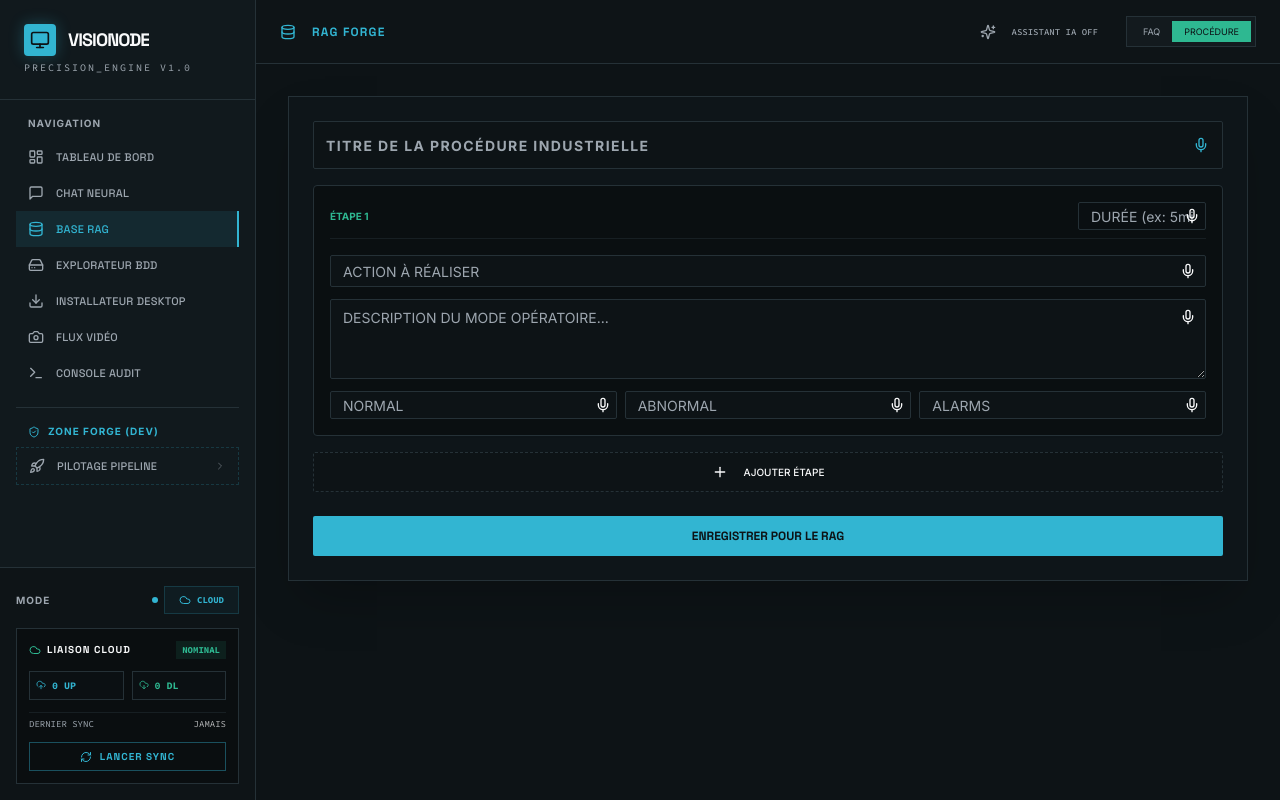
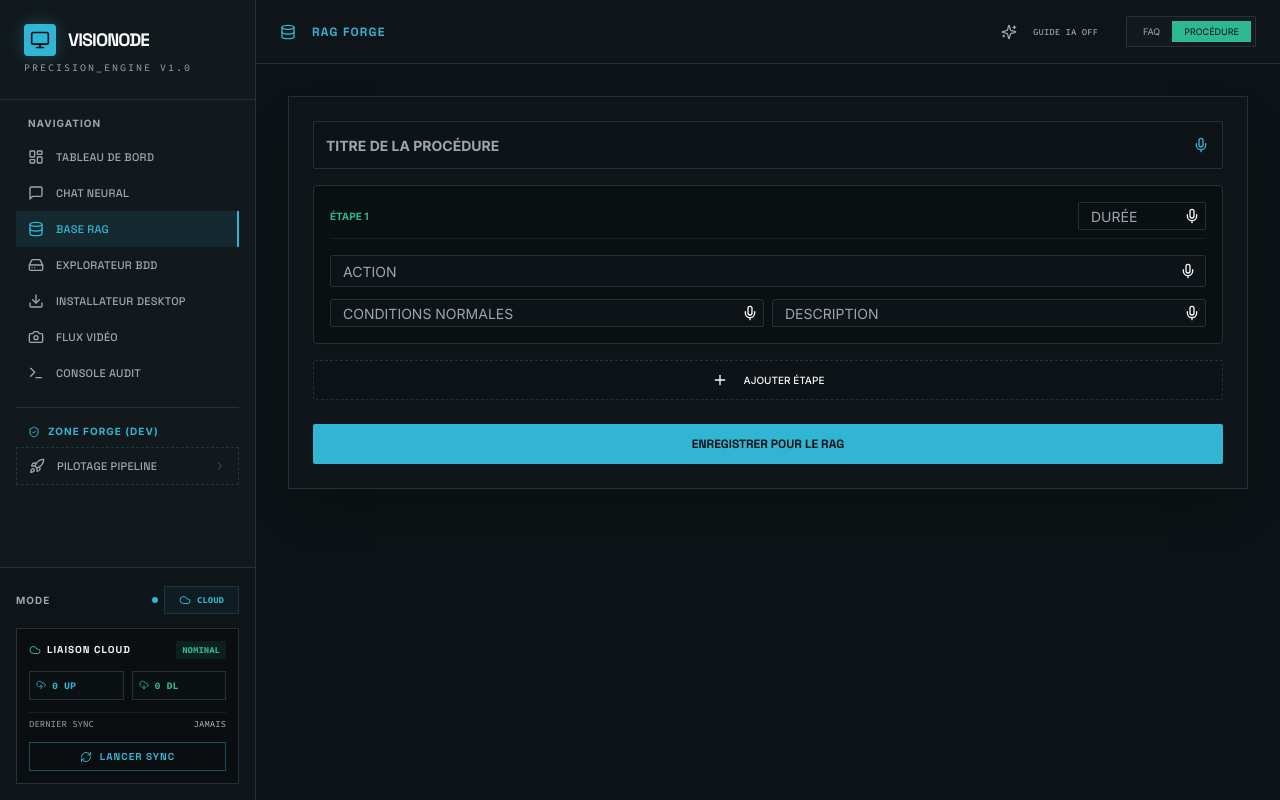
Before and after one commit to beebee-coder/cpp.sousse, a Next.js app: page /dataset in a window 1280 px wide. Both pictures are taken after a click on the button "PROCÉDURE". Built offline with nearby package versions, Linux system fonts and the light colour scheme.

Commit message:
The NextJS app server is having trouble starting. Please identify what c

```diff
--- a/src/app/(dashboard)/dataset/page.tsx
+++ b/src/app/(dashboard)/dataset/page.tsx
@@ -58,18 +58,19 @@ export default function DatasetPage() {
   const [isUploading, setIsUploading] = useState(false);
   const [isGuideActive, setIsGuideActive] = useState(false);
 
+  // Référence immuable pour l'injection vocale instantanée
   const activeVoiceFieldRef = useRef<{ type: string, index?: number } | null>(null);
   const [activeUIField, setActiveUIField] = useState<{ type: string, index?: number } | null>(null);
 
   const handleVoiceResult = useCallback((text: string) => {
     const target = activeVoiceFieldRef.current;
     if (!target) {
-      console.warn(`[DATASET_AUDIT] ⚠️ Aucun champ cible identifié pour le texte: "${text}"`);
+      console.warn(`[DATASET_AUDIT] ⚠️ Aucune cible pour: "${text}"`);
       return;
     }
 
     const cleanText = text.trim();
-    console.log(`[DATASET_AUDIT] 🎯 Injection dans ${target.type}${target.index !== undefined ? ` [index ${target.index}]` : ''}`);
+    console.log(`[DATASET_AUDIT] 🎯 Injection dans ${target.type} -> ${cleanText}`);
 
     if (target.type === 'question') {
       setQuestion(prev => prev ? `${prev} ${cleanText}` : cleanText);
@@ -105,7 +106,7 @@ export default function DatasetPage() {
     if (voiceError === 'not-allowed') {
       toast({
         title: "Microphone Bloqué",
-        description: "L'accès au micro a été refusé. Veuillez vérifier les permissions dans votre navigateur.",
+        description: "L'accès au micro a été refusé par le navigateur.",
         variant: "destructive"
       });
     }
@@ -116,26 +117,22 @@ export default function DatasetPage() {
     const isCurrentlyActive = isListening && activeUIField?.type === type && activeUIField?.index === index;
 
     if (isCurrentlyActive) {
-      console.log(`[DATASET_AUDIT] 🔇 Désactivation vocale`);
       stopListening();
       activeVoiceFieldRef.current = null;
       setActiveUIField(null);
     } else {
       if (isListening) stopListening();
 
-      console.log(`[DATASET_AUDIT] 🎙️ Activation vocale pour: ${type}`);
       activeVoiceFieldRef.current = target;
       setActiveUIField(target);
 
       setTimeout(() => {
         startListening();
         if (isGuideActive) {
-          const guideMsg = type === 'question' ? "Décrivez le symptôme." :
-                           type === 'answer' ? "Indiquez la résolution." :
-                           "Complétez ce champ.";
+          const guideMsg = type === 'question' ? "Décrivez le symptôme." : "Complétez ce champ.";
           speak(guideMsg);
         }
-      }, 100);
+      }, 150);
     }
   };
 
@@ -149,12 +146,12 @@ export default function DatasetPage() {
       setQuestion(''); setAnswer('');
     } else {
       if (!procTitle.trim()) return;
-      const details = procSteps.map((s, i) => `[ÉTAPE ${i + 1}] ${s.title}\nDurée: ${s.duration || 'Indéfinie'}\nConditions: ${s.normalConditions}\nDesc: ${s.description}`).join('\n');
+      const details = procSteps.map((s, i) => `[ÉTAPE ${i + 1}] ${s.title}\nDurée: ${s.duration}\nConditions: ${s.normalConditions}`).join('\n');
       setQaItems([{ id: Date.now().toString(), type: 'procedure', label: procTitle, details }, ...qaItems]);
       setProcTitle('');
       setProcSteps([{ id: Date.now().toString(), title: '', description: '', normalConditions: '', abnormalConditions: '', alarms: '', duration: '' }]);
     }
-    toast({ title: "Élément ajouté à la file" });
+    toast({ title: "Ajouté à la file d'audit" });
   };
 
   const handleFinalSubmit = async () => {
@@ -170,7 +167,7 @@ export default function DatasetPage() {
         createdAt: new Date()
       }));
       await apiClient.post('/api/sync/upload', { userId: 'admin', projectId: 'project-001', items });
-      toast({ title: "Synchronisation Réussie", description: `${items.length} éléments envoyés.` });
+      toast({ title: "Synchronisation Réussie", description: `${items.length} éléments en base.` });
       setQaItems([]);
     } catch (e) {
       toast({ title: "Échec Sync", variant: "destructive" });
@@ -195,8 +192,8 @@ export default function DatasetPage() {
 
           <div className="flex items-center gap-4">
             {voiceError === 'not-allowed' && (
-              <Badge variant="destructive" className="animate-pulse flex items-center gap-1.5 py-1 px-3 text-[9px] uppercase">
-                <AlertTriangle className="w-3 h-3" /> Micro Bloqué
+              <Badge variant="destructive" className="animate-pulse text-[9px] uppercase">
+                Micro Bloqué
               </Badge>
             )}
             <Button
@@ -206,7 +203,7 @@ export default function DatasetPage() {
               className={cn("h-9 text-[9px] font-code uppercase", isGuideActive ? "text-secondary" : "text-muted-foreground")}
             >
               <Sparkles className="w-3.5 h-3.5 mr-2" />
-              Assistant IA {isGuideActive ? "ON" : "OFF"}
+              Guide IA {isGuideActive ? "ON" : "OFF"}
             </Button>
             <div className="flex bg-muted/30 p-1 rounded-sm border border-border">
               <button onClick={() => setMode('qa')} className={cn("px-3 py-1 text-[9px] uppercase rounded-sm", mode === 'qa' ? "bg-primary text-primary-foreground" : "text-muted-foreground")}>FAQ</button>
@@ -228,7 +225,7 @@ export default function DatasetPage() {
                       className={cn("h-32 bg-background font-code text-xs uppercase transition-all", activeUIField?.type === 'question' && "ring-2 ring-red-500 animate-pulse border-red-500")}
                     />
                     <Button type="button" variant="ghost" size="icon" onClick={() => toggleVoice('question')} className={cn("absolute top-2 right-2 h-7 w-7", activeUIField?.type === 'question' ? "text-red-500" : "text-primary")}>
-                      {activeUIField?.type === 'question' && isListening ? <MicOff className="w-3.5 h-3.5" /> : <Mic className="w-3.5 h-3.5" />}
+                      <Mic className="w-3.5 h-3.5" />
                     </Button>
                   </div>
                   <div className="relative">
@@ -239,7 +236,7 @@ export default function DatasetPage() {
                       className={cn("h-32 bg-background font-code text-xs uppercase transition-all", activeUIField?.type === 'answer' && "ring-2 ring-red-500 animate-pulse border-red-500")}
                     />
                     <Button type="button" variant="ghost" size="icon" onClick={() => toggleVoice('answer')} className={cn("absolute top-2 right-2 h-7 w-7", activeUIField?.type === 'answer' ? "text-red-500" : "text-primary")}>
-                      {activeUIField?.type === 'answer' && isListening ? <MicOff className="w-3.5 h-3.5" /> : <Mic className="w-3.5 h-3.5" />}
+                      <Mic className="w-3.5 h-3.5" />
                     </Button>
                   </div>
                 </div>
@@ -249,8 +246,8 @@ export default function DatasetPage() {
                     <Input
                       value={procTitle}
                       onChange={(e) => setProcTitle(e.target.value)}
-                      placeholder="TITRE DE LA PROCÉDURE INDUSTRIELLE"
-                      className={cn("bg-background uppercase h-12 text-sm font-bold tracking-widest", activeUIField?.type === 'procTitle' && "ring-2 ring-red-500 border-red-500")}
+                      placeholder="TITRE DE LA PROCÉDURE"
+                      className={cn("bg-background uppercase h-12 text-sm font-bold", activeUIField?.type === 'procTitle' && "ring-2 ring-red-500 border-red-500")}
                     />
                     <Button type="button" variant="ghost" size="icon" onClick={() => toggleVoice('procTitle')} className={cn("absolute top-2.5 right-2 h-7 w-7", activeUIField?.type === 'procTitle' ? "text-red-500" : "text-primary")}>
                       <Mic className="w-3.5 h-3.5" />
@@ -258,12 +255,12 @@ export default function DatasetPage() {
                   </div>
 
                   {procSteps.map((step, index) => (
-                    <Card key={step.id} className="p-4 border-border bg-black/30 space-y-4 relative group">
+                    <Card key={step.id} className="p-4 border-border bg-black/30 space-y-4 group">
                       <div className="flex justify-between items-center border-b border-border/50 pb-2">
                         <span className="text-[10px] font-bold text-secondary uppercase">Étape {index + 1}</span>
                         <div className="relative">
                           <Input
-                            placeholder="DURÉE (ex: 5min)"
+                            placeholder="DURÉE"
                             value={step.duration}
                             onChange={(e) => { const n = [...procSteps]; n[index].duration = e.target.value; setProcSteps(n); }}
                             className={cn("h-7 w-32 text-[9px] bg-background/20", activeUIField?.type === 'stepDuration' && activeUIField?.index === index && "ring-1 ring-red-500")}
@@ -275,7 +272,7 @@ export default function DatasetPage() {
                       <div className="space-y-3">
                         <div className="relative">
                           <Input
-                            placeholder="ACTION À RÉALISER"
+                            placeholder="ACTION"
                             value={step.title}
                             onChange={(e) => { const n = [...procSteps]; n[index].title = e.target.value; setProcSteps(n); }}
                             className={cn("h-8 text-[10px] uppercase", activeUIField?.type === 'stepTitle' && activeUIField?.index === index && "ring-1 ring-red-500")}
@@ -283,36 +280,25 @@ export default function DatasetPage() {
                           <Button type="button" variant="ghost" size="icon" onClick={() => toggleVoice('stepTitle', index)} className="absolute top-0.5 right-1 h-7 w-7"><Mic className="w-3 h-3" /></Button>
                         </div>
 
-                        <div className="relative">
-                          <Textarea
-                            placeholder="DESCRIPTION DU MODE OPÉRATOIRE..."
-                            value={step.description}
-                            onChange={(e) => { const n = [...procSteps]; n[index].description = e.target.value; setProcSteps(n); }}
-                            className={cn("h-16 text-[10px] uppercase", activeUIField?.type === 'stepDesc' && activeUIField?.index === index && "ring-1 ring-red-500")}
-                          />
-                          <Button type="button" variant="ghost" size="icon" onClick={() => toggleVoice('stepDesc', index)} className="absolute top-1 right-1 h-7 w-7"><Mic className="w-3 h-3" /></Button>
-                        </div>
-
-                        <div className="grid grid-cols-1 md:grid-cols-3 gap-2">
-                          {['Normal', 'Abnormal', 'Alarms'].map((f) => {
-                            const fieldKey = f === 'Alarms' ? 'alarms' : f.toLowerCase() + 'Conditions';
-                            const uiType = `step${f}`;
-                            return (
-                              <div key={f} className="relative">
-                                <Input
-                                  placeholder={f.toUpperCase()}
-                                  value={(step as any)[fieldKey]}
-                                  onChange={(e) => {
-                                    const n = [...procSteps];
-                                    (n[index] as any)[fieldKey] = e.target.value;
-                                    setProcSteps(n);
-                                  }}
-                                  className={cn("h-7 text-[9px]", activeUIField?.type === uiType && activeUIField?.index === index && "ring-1 ring-red-500")}
-                                />
-                                <Button type="button" variant="ghost" size="icon" onClick={() => toggleVoice(uiType, index)} className="absolute right-0 top-0 h-7 w-7"><Mic className="w-2.5 h-2.5" /></Button>
-                              </div>
-                            );
-                          })}
+                        <div className="grid grid-cols-1 md:grid-cols-2 gap-2">
+                          <div className="relative">
+                            <Input
+                              placeholder="CONDITIONS NORMALES"
+                              value={step.normalConditions}
+                              onChange={(e) => { const n = [...procSteps]; n[index].normalConditions = e.target.value; setProcSteps(n); }}
+                              className={cn("h-7 text-[9px]", activeUIField?.type === 'stepNormal' && activeUIField?.index === index && "ring-1 ring-red-500")}
+                            />
+                            <Button type="button" variant="ghost" size="icon" onClick={() => toggleVoice('stepNormal', index)} className="absolute right-0 top-0 h-7 w-7"><Mic className="w-2.5 h-2.5" /></Button>
+                          </div>
+                          <div className="relative">
+                            <Input
+                              placeholder="DESCRIPTION"
+                              value={step.description}
+                              onChange={(e) => { const n = [...procSteps]; n[index].description = e.target.value; setProcSteps(n); }}
+                              className={cn("h-7 text-[9px]", activeUIField?.type === 'stepDesc' && activeUIField?.index === index && "ring-1 ring-red-500")}
+                            />
+                            <Button type="button" variant="ghost" size="icon" onClick={() => toggleVoice('stepDesc', index)} className="absolute right-0 top-0 h-7 w-7"><Mic className="w-2.5 h-2.5" /></Button>
+                          </div>
                         </div>
                       </div>
                     </Card>
```
Also changed, not shown: public/vscode-theme.css (+7 -10 lines), src/hooks/use-voice.ts (+13 -20 lines).
